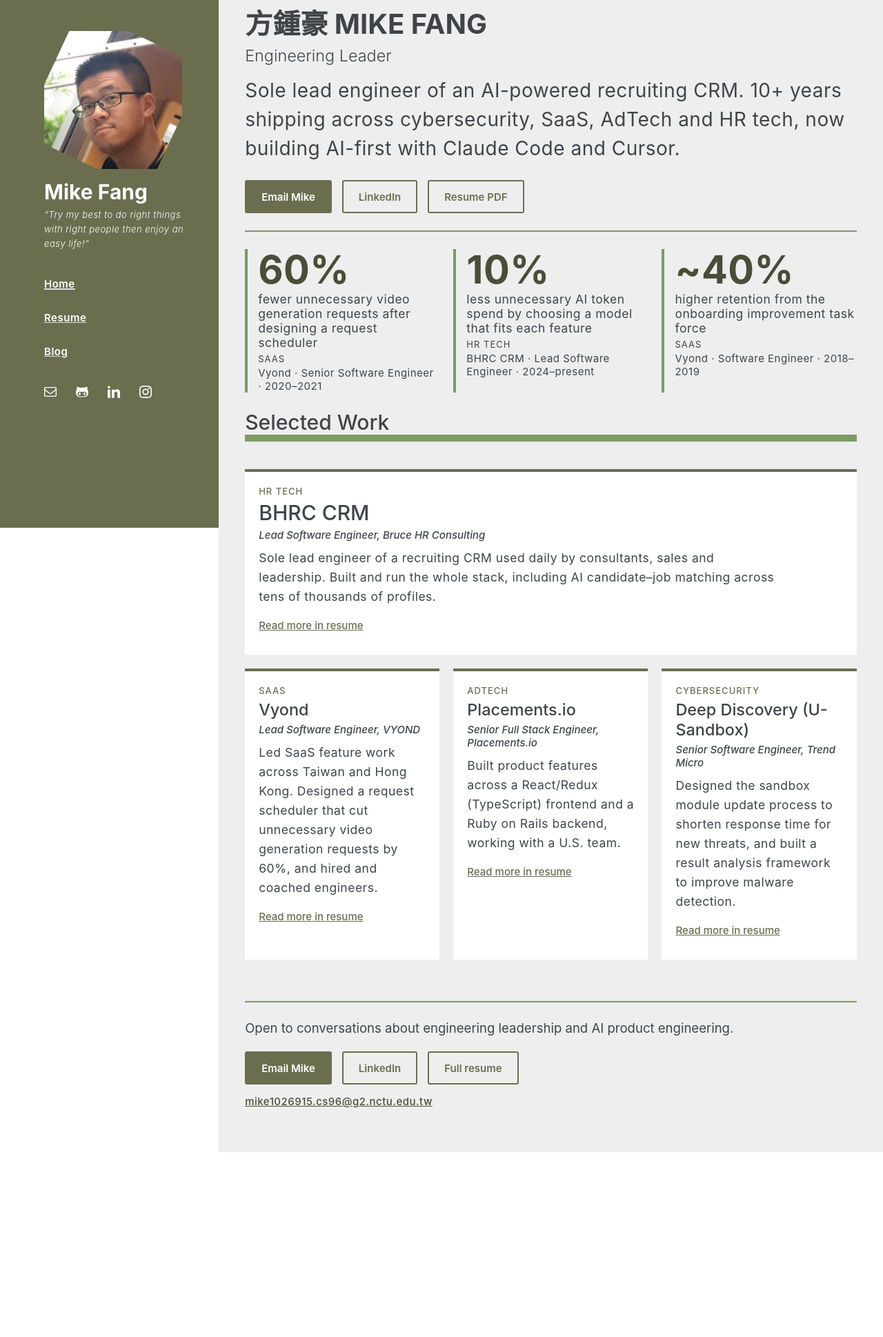
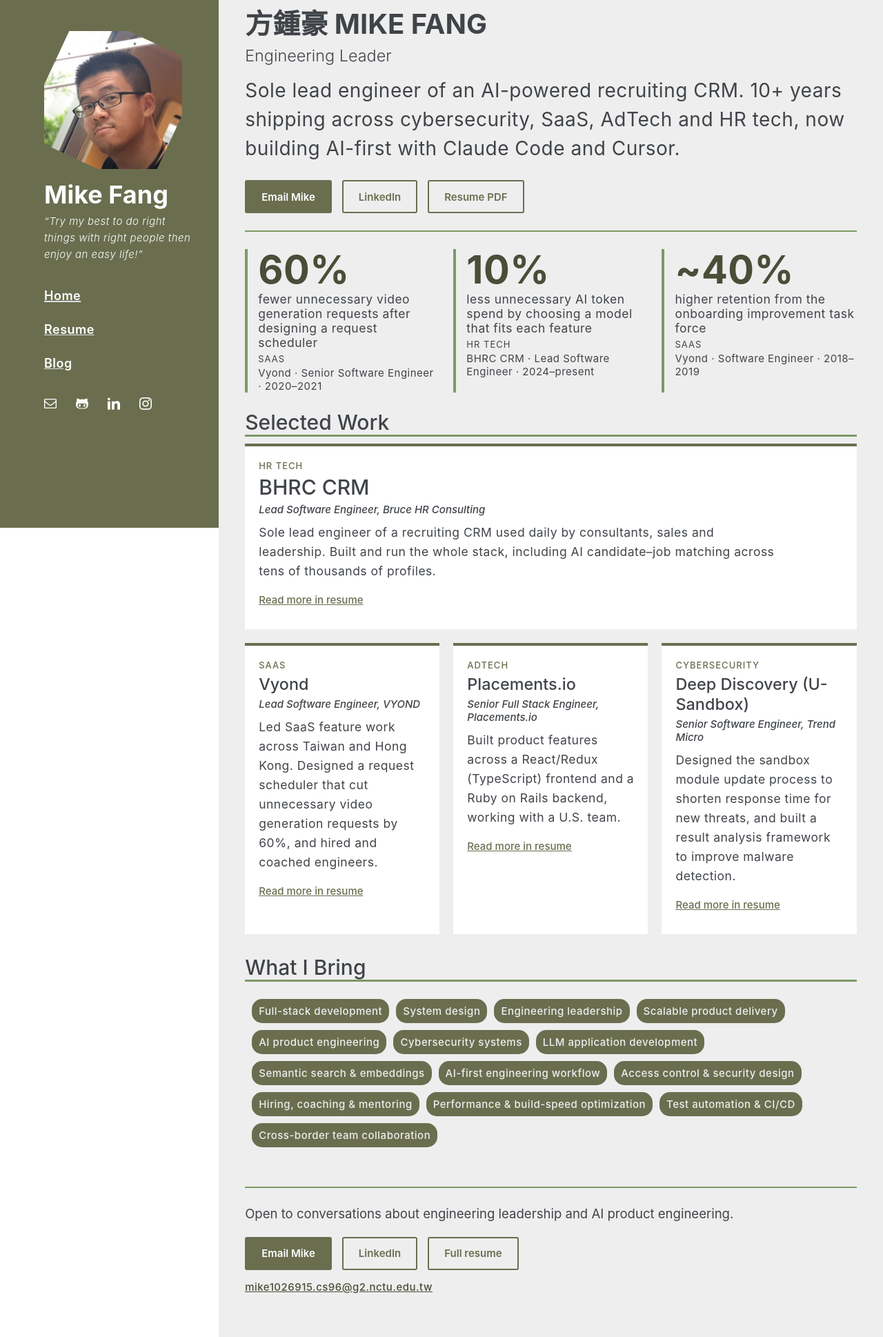
Before and after one commit to mike1026915/mike-fantasy, an Astro site: page / in a window 1280 px wide. Shown: the part 35-1973 px from the top of the page at 69% size. Before the commit the page ends 1705 px from the top, so only its background shows below. Built offline with nearby package versions, Linux system fonts and the light colour scheme; Astro itself is replaced by a stand-in of ours.

Commit message:
Add launch configuration and critiques for site and resume
- Introduced a new launch configuration for local development in `launch.json`.
- Added critiques for the home page and the entire site, highlighting priority issues and suggestions for improvement.
- Updated the sidebar component to make the avatar and name clickable, enhancing navigation.
- Made various style adjustments across resume components for improved readability and layout consistency.
- Expanded the skills section in the profile data to include additional competencies.

```diff
--- a/src/components/Sidebar.astro
+++ b/src/components/Sidebar.astro
@@ -50,10 +50,12 @@
   </div>
   <div class="content" id="sidebar-content">
     <div class="me">
-      <div class="avatar">
-        <Image src={profilePicture} alt="Portrait of Mike Fang" width={400} draggable={false} />
-      </div>
-      <div class="name">{name}</div>
+      <a class="home" href="/">
+        <div class="avatar">
+          <Image src={profilePicture} alt="Portrait of Mike Fang" width={400} draggable={false} />
+        </div>
+        <div class="name">{name}</div>
+      </a>
       <q class="intro">{intro}</q>
     </div>
 
@@ -181,6 +183,10 @@
     margin-bottom: 1.5rem;
   }
 
+  .home {
+    text-decoration: none;
+  }
+
   .avatar {
     width: 25vh;
     height: 25vh;
@@ -196,15 +202,15 @@
   }
 
   .name {
-    font-size: 3rem;
+    font-size: 3.6rem;
     font-weight: bold;
   }
 
   .intro {
-    font-size: 1.3rem;
+    font-size: 1.5rem;
     font-style: italic;
     margin: 0.5rem 10% 0 0;
-    line-height: 2.1rem;
+    line-height: 2.4rem;
     letter-spacing: 0.05rem;
   }
 
@@ -223,7 +229,7 @@
 
   .menus li {
     list-style-type: none;
-    font-size: 1.5rem;
+    font-size: 1.8rem;
     margin: 0;
     font-family: var(--sans);
     font-weight: 600;
--- a/src/components/brand/SelectedWork.astro
+++ b/src/components/brand/SelectedWork.astro
@@ -36,7 +36,9 @@
     display: grid;
     grid-template-columns: 1fr;
     gap: 2rem;
-    margin-top: 2.5rem;
+    /* SectionTitle's 1.5rem bottom margin collapses with this; -0.5rem nets 1rem
+       without touching the resume page's titles. */
+    margin-top: -0.5rem;
     margin-bottom: 3rem;
   }
 
--- a/src/components/resume/Education.astro
+++ b/src/components/resume/Education.astro
@@ -44,11 +44,28 @@
 
   .degree {
     flex: 1;
-    text-decoration: underline;
+    font-weight: 600;
+    margin-top: 1.6rem;
+  }
+
+  .row + .row {
+    margin-top: 0.4rem;
+  }
+
+  ul {
+    margin: 0.4rem 0 0;
+    padding-left: 2rem;
+  }
+
+  li {
+    font-weight: 400;
+    letter-spacing: 0;
+    line-height: 1.6;
+    color: #2b2f33;
   }
 
   .school {
-    font-size: 2rem;
+    font-size: 1.75rem;
     font-weight: 300;
     font-family: var(--sans);
     letter-spacing: normal;
--- a/src/components/resume/SectionTitle.astro
+++ b/src/components/resume/SectionTitle.astro
@@ -7,6 +7,6 @@
 <style>
   h2 {
     margin-bottom: 1.5rem;
-    border-bottom: 1rem solid var(--light-green);
+    border-bottom: 0.3rem solid var(--light-green);
   }
 </style>
--- a/src/components/resume/Skills.astro
+++ b/src/components/resume/Skills.astro
@@ -26,4 +26,10 @@
   .skills {
     margin-bottom: 3rem;
   }
+
+  h3 {
+    font-size: 2rem;
+    font-weight: 500;
+    margin-top: 1.25rem;
+  }
 </style>
--- a/src/data/profile.json
+++ b/src/data/profile.json
@@ -410,7 +410,15 @@
             "Engineering leadership",
             "Scalable product delivery",
             "AI product engineering",
-            "Cybersecurity systems"
+            "Cybersecurity systems",
+            "LLM application development",
+            "Semantic search & embeddings",
+            "AI-first engineering workflow",
+            "Access control & security design",
+            "Hiring, coaching & mentoring",
+            "Performance & build-speed optimization",
+            "Test automation & CI/CD",
+            "Cross-border team collaboration"
         ]
     },
     "projects": [],
--- a/src/pages/index.astro
+++ b/src/pages/index.astro
@@ -3,6 +3,9 @@
 import Hero from '../components/brand/Hero.astro';
 import ProofPoints from '../components/brand/ProofPoints.astro';
 import SelectedWork from '../components/brand/SelectedWork.astro';
+import SectionTitle from '../components/resume/SectionTitle.astro';
+import Tag from '../components/Tag.astro';
+import TagList from '../components/TagList.astro';
 import ContactLine from '../components/brand/ContactLine.astro';
 import resume from '../data/profile.json';
 import { buildPersonSchema } from '../lib/schema';
@@ -20,5 +23,11 @@
   />
   <ProofPoints proofPoints={brand.proofPoints} />
   <SelectedWork work={brand.selectedWork} />
+  <SectionTitle text="What I Bring" />
+  <TagList>
+    {brand.signatureSkills.map((skill) => (
+      <Tag value={skill} />
+    ))}
+  </TagList>
   <ContactLine contacts={resume.contacts} />
 </Layout>
```
Also changed, not shown: src/components/resume/Experience.astro (+13 -7 lines), .claude/launch.json (added), .impeccable/critique/2026-10-13T06-05-12Z__src-pages-index-astro.md (added), .impeccable/critique/2026-10-13T06-22-57Z__src-pages.md (added), .impeccable/critique/2026-10-13T06-35-31Z__src-pages.md (added).
